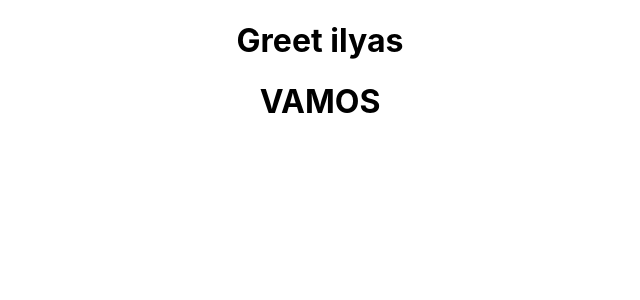
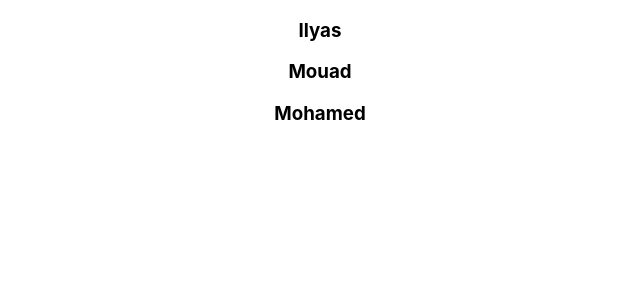
Before and after one commit to IlyasElMabrouki/React-app-Test, a React (Create React App) app: page / in a window 1280 px wide. Shown: the top 300 px of the page, without its empty margins (320-960 px from the left). Built offline with nearby package versions, Linux system fonts and the light colour scheme.

Commit message:
Added names component

```diff
--- a/src/App.js
+++ b/src/App.js
@@ -1,12 +1,10 @@
 import './App.css';
-import Welcome from './Components/Welcome';
+import Name from './Components/names'
 
 function App() {
   return (
     <div className="App">
-      <Welcome name="ilyas">
-        <h1>VAMOS</h1>
-      </Welcome>
+      <Name></Name>
     </div>
   );
 }
--- /dev/null
+++ b/src/components/names.js
@@ -0,0 +1,14 @@
+import React from 'react'
+
+function Name() {
+    const names = ["Ilyas","Mouad","Mohamed"];
+    return (
+        <div>
+            {
+                names.map(name => <h3 key={name}>{name}</h3>)
+            }
+        </div>
+    )
+}
+
+export default Name
```
